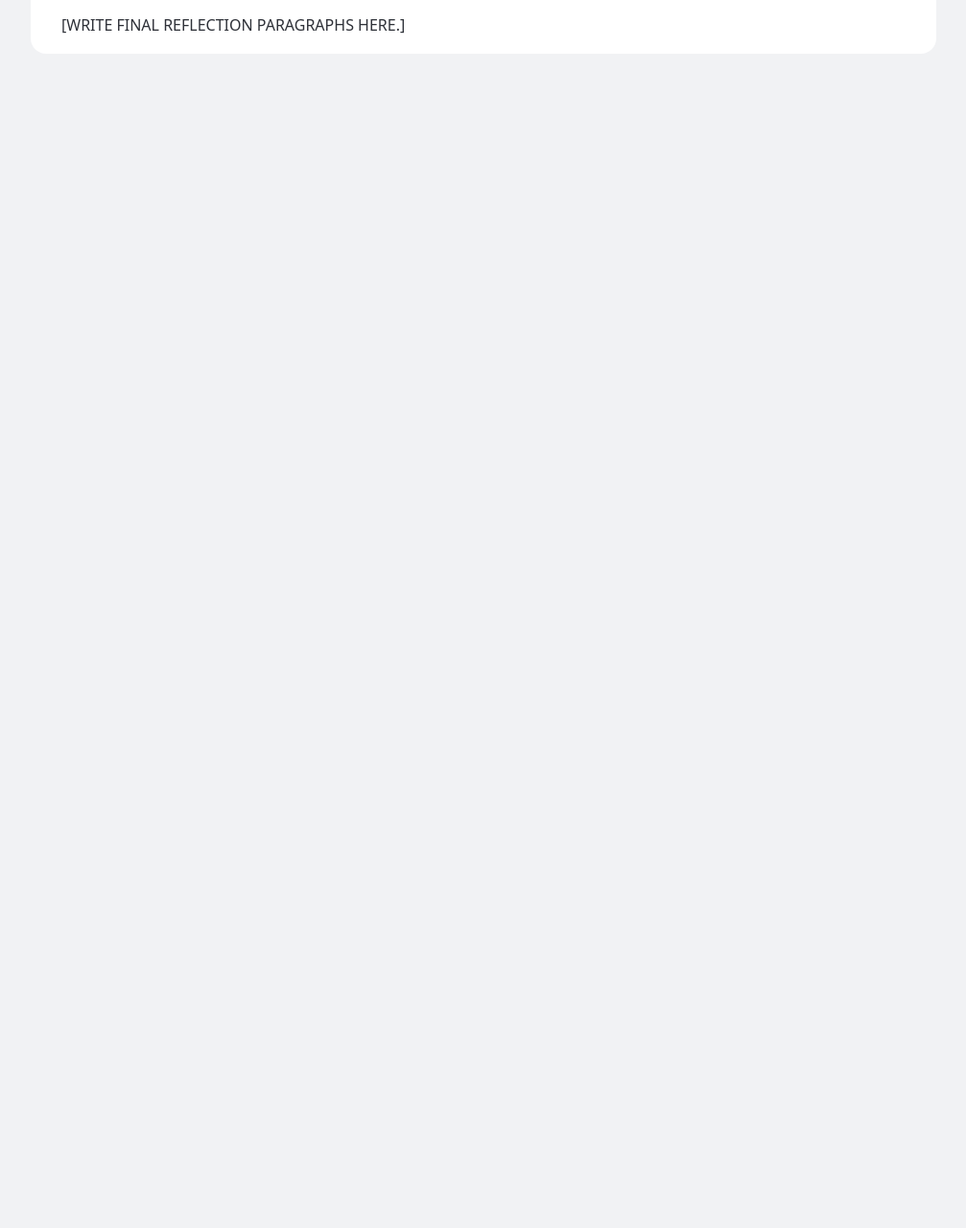
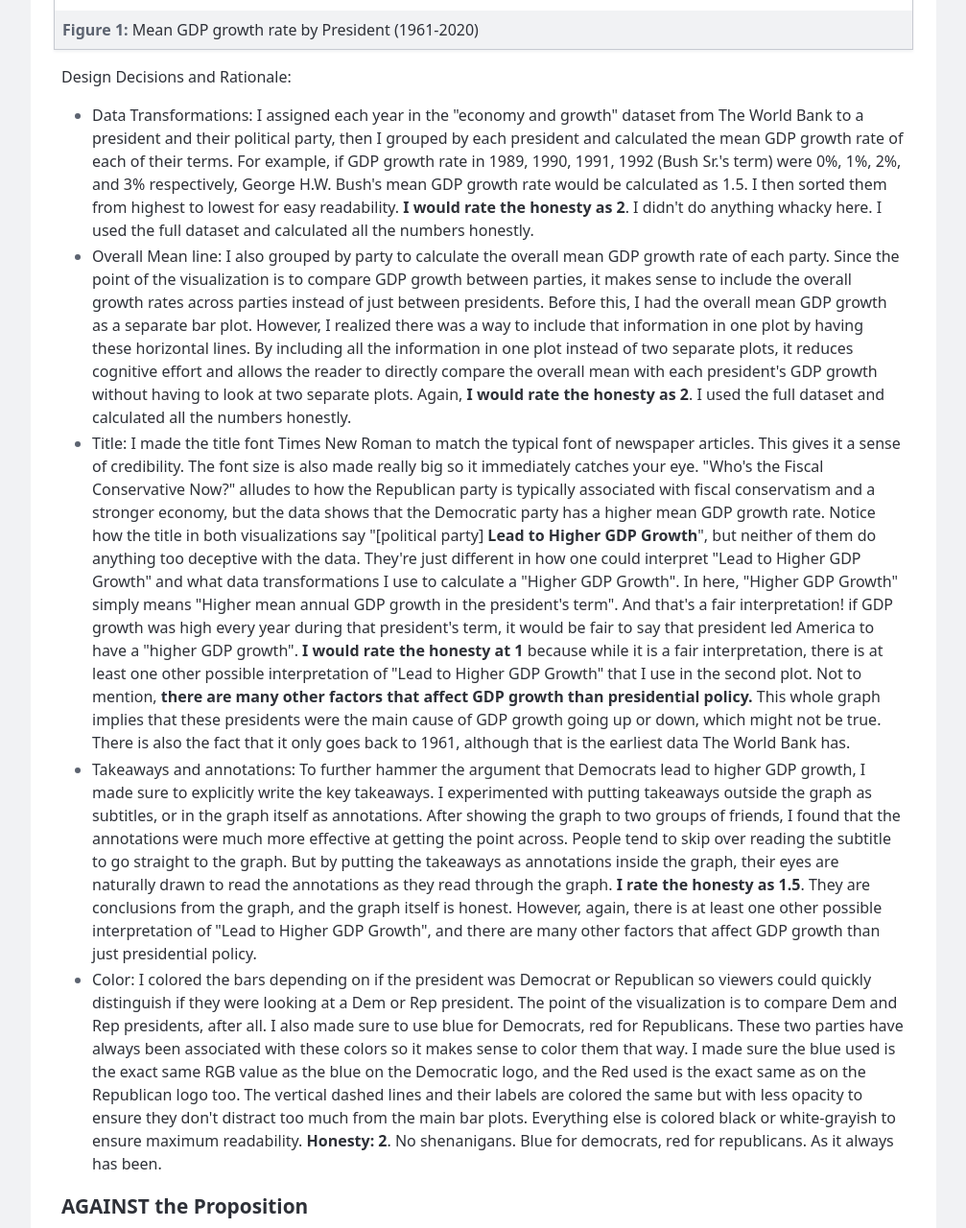
Before and after one commit to vdanielb/groceryDB-visualizations, a plain HTML site: page index.html in a window 1280 px wide. Shown: the part 1060-2340 px from the top of the page at 96% size, without its empty margins (136-1143 px from the left). Before the commit the page ends 1124 px from the top, so only its background shows below. Drawn offline with Linux system fonts and the light colour scheme.

Commit message:
design rationale 1

```diff
--- a/index.html
+++ b/index.html
@@ -148,26 +148,64 @@
         Persuasive or Deceptive Visualization?
       </h1>
 
-      <p><strong>Your Name</strong> — <em>Your UCSD Email Address</em></p>
+      <p><strong>Daniel Budidharma</strong> — <em>vbudidharma@ucsd.edu</em></p>
     </header>
 
     <main>
-      <h2>Proposition: [STATE PROPOSITION]</h2>
+      <h2>Proposition: <br>
+        Democratic Party Presidents lead to higher American GDP growth rates</h2>
 
       <section>
         <h3>FOR the Proposition</h3>
 
         <figure>
-          <img src="IMAGE_FILENAME" alt="" />
-          <figcaption>BRIEF CAPTION HERE.</figcaption>
+          <img src="Proj_2\GDP growth rate Dem.svg" alt=""></img>
+          <figcaption>Mean GDP growth rate by President (1961-2020)</figcaption>
         </figure>
 
         <p>Design Decisions and Rationale:</p>
 
         <ul>
-          <li>RATIONALE_1</li>
-          <li>RATIONALE_2</li>
-          <li>RATIONALE_3</li>
+          <li>Data Transformations: I assigned each year in the "economy and growth" dataset from The World Bank to a president and their political party,
+            then I grouped by each president and calculated the mean GDP growth rate of each of their terms. For example, if GDP growth rate in
+            1989, 1990, 1991, 1992 (Bush Sr.'s term) were 0%, 1%, 2%, and 3% respectively, George H.W. Bush's mean GDP growth rate would be calculated as
+          1.5. I then sorted them from highest to lowest for easy readability. <b>I would rate the honesty as 2</b>. I didn't do anything whacky here. I used the full dataset and calculated all the numbers honestly. </li>
+
+          <li>Overall Mean line: I also grouped by party to calculate the overall mean GDP growth rate of each party. Since the point of the visualization
+            is to compare GDP growth between parties, it makes sense to include the overall growth rates across parties instead of just between presidents.
+            Before this, I had the overall mean GDP growth as a separate bar plot. However, I realized there was a way to include that information
+            in one plot by having these horizontal lines. By including all the information in one plot instead of two separate plots, it reduces cognitive effort and
+            allows the reader to directly compare the overall mean with each president's GDP growth without having to look at two separate plots.
+            Again, <b>I would rate the honesty as 2</b>. I used the full dataset and calculated all the numbers honestly.
+          </li>
+
+          <li>Title: I made the title font Times New Roman to match the typical font of newspaper articles. This gives it a sense of credibility. The font size is also
+            made really big so it immediately catches your eye. "Who's the Fiscal Conservative Now?" alludes to how the Republican party is typically associated with
+            fiscal conservatism and a stronger economy, but the data shows that the Democratic party has a higher mean GDP growth rate.
+
+            Notice how the title in both visualizations say "[political party] <b>Lead to Higher GDP Growth</b>", but neither of them do anything too deceptive with
+            the data. They're just different in how one could interpret "Lead to Higher GDP Growth" and what data transformations I use to
+            calculate a "Higher GDP Growth". In here, "Higher GDP Growth" simply means "Higher mean annual GDP growth in the president's term".
+            And that's a fair interpretation! if GDP growth was high every year during that president's term, it would be fair to say that president
+            led America to have a "higher GDP growth". <b>I would rate the honesty at 1</b> because while it is a fair interpretation, there is at least one other possible
+            interpretation of "Lead to Higher GDP Growth" that I use in the second plot. Not to mention, <b>there are many other factors that affect GDP growth than
+            presidential policy.</b> This whole graph implies that these presidents were the main cause of GDP growth going up or down, which might not be true.
+            There is also the fact that it only goes back to 1961, although that is the earliest data The World Bank has.
+          </li>
+          <li>Takeaways and annotations: To further hammer the argument that Democrats lead to higher GDP growth, I made sure to explicitly write the key takeaways.
+            I experimented with putting takeaways outside the graph as subtitles, or in the graph itself as annotations. After showing the graph to two groups of friends,
+            I found that the annotations were much more effective at getting the point across. People tend to skip over reading the subtitle to go straight to the graph.
+            But by putting the takeaways as annotations inside the graph, their eyes are naturally drawn to read the annotations as they read through the graph.
+            <b>I rate the honesty as 1.5</b>. They are conclusions from the graph, and the graph itself is honest. However, again, there is at least one other
+            possible interpretation of "Lead to Higher GDP Growth", and there are many other factors that affect GDP growth than just presidential policy.
+          </li>
+          <li>Color: I colored the bars depending on if the president was Democrat or Republican so viewers could quickly distinguish if they were looking at a Dem or Rep
+            president. The point of the visualization is to compare Dem and Rep presidents, after all. I also made sure to use blue for Democrats, red for Republicans. These two parties have always been associated with these colors so it makes sense to color them that way.
+            I made sure the blue used is the exact same RGB value as the blue on the Democratic logo, and the Red used is the exact same as on the Republican logo too.
+            The vertical dashed lines and their labels are colored the same but with less opacity to ensure they don't distract too much from the main bar plots.
+            Everything else is colored black or white-grayish to ensure maximum readability. <b>Honesty: 2</b>. No shenanigans. Blue for democrats, red for republicans.
+            As it always has been.
+          </li>
         </ul>
       </section>
 
@@ -175,8 +213,8 @@
         <h3>AGAINST the Proposition</h3>
 
         <figure>
-          <img src="IMAGE_FILENAME" alt="" />
-          <figcaption>BRIEF CAPTION HERE.</figcaption>
+          <img src="Proj_2\Change in GDP growth Rep.svg" alt="" />
+          <figcaption>Change in GDP growth between start and end of terms of each President (1963-2016)</figcaption>
         </figure>
 
         <p>Design Decisions and Rationale:</p>
```
Also changed, not shown: Proj_2/Change in GDP growth Rep.svg (added), Proj_2/GDP growth rate Dem.svg (added).
